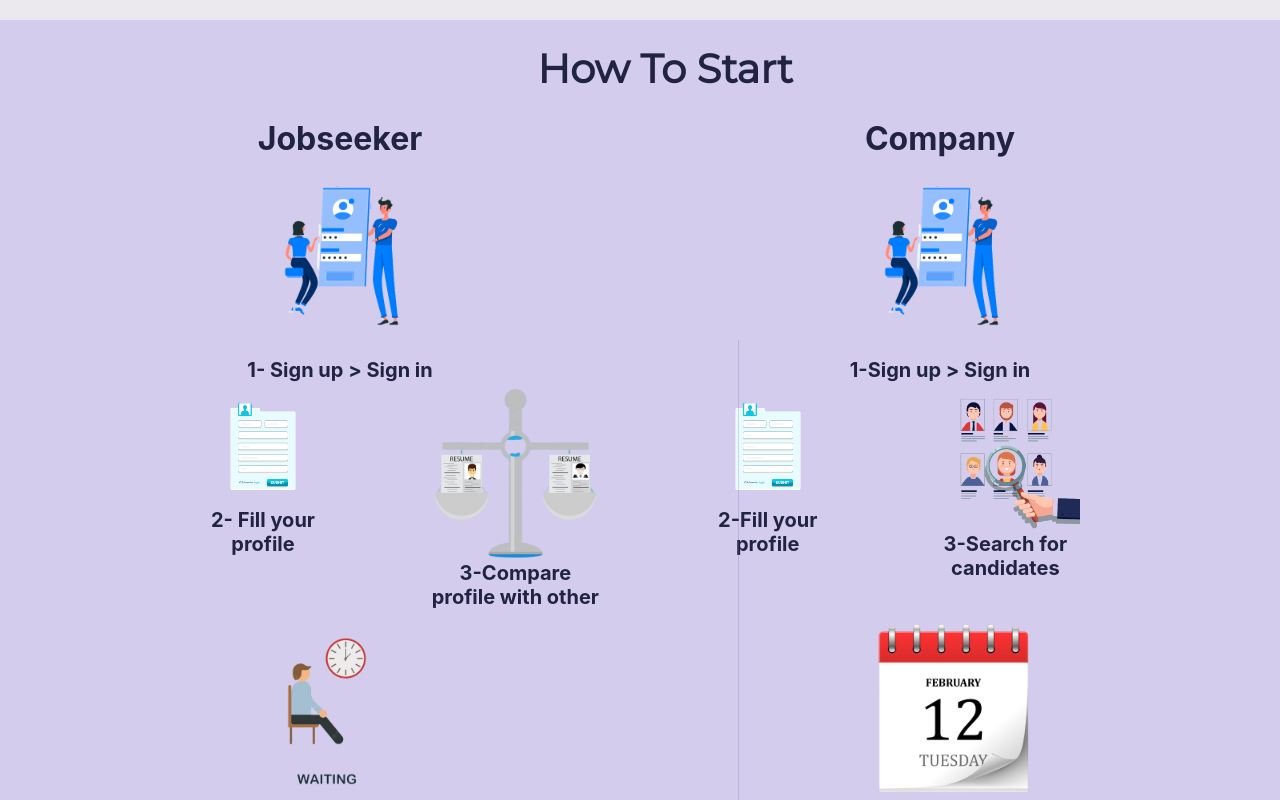
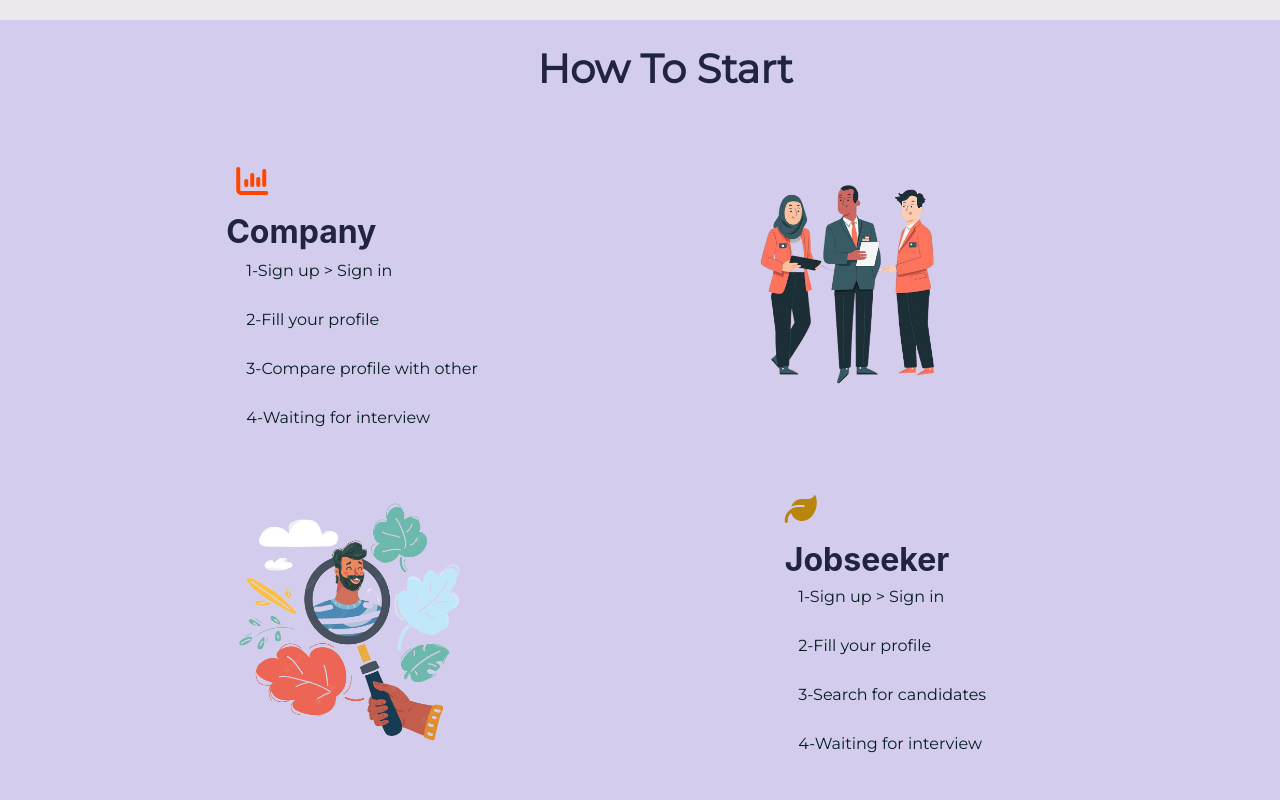
Before and after one commit to 401-Jobs/FE, a React (Create React App) app: page / in a window 1280 px wide. Shown: the part 1200-2000 px from the top of the page. Built offline with nearby package versions, Linux system fonts and the light colour scheme; a web font is replaced by a local one.

Commit message:
landing page edits

```diff
--- a/src/components/LandingPage/LandingPage.css
+++ b/src/components/LandingPage/LandingPage.css
@@ -20,9 +20,10 @@
     display: flex;
     flex-direction: column;
     align-items: center;
-    min-height: 560px;
-    padding: 100px 200px;
+    min-height: 300px;
+    /* padding: 100px 200px; */
     background: #d4ccec;
+
 }
 
 
--- /dev/null
+++ b/src/components/LandingPage/Section3.css
@@ -0,0 +1,10 @@
+.icon1{
+    color: darkgoldenrod !important;
+    padding-right: -50%;
+}
+
+.icons{
+    color: orangered !important;
+    margin-top: 40%;
+    margin-left: 10px !important;
+}
--- a/src/components/LandingPage/Section3.js
+++ b/src/components/LandingPage/Section3.js
@@ -6,11 +6,13 @@ import compare from "./assets/compare.png";
 import search from "./assets/search.png";
 import arrange from "./assets/arrange.png";
 import "./LandingPage.css";
-
+import './Section3.css'
+import company1 from './assets/IMAGE.png'
+import hiring from './assets/HIRING.png'
 const Section3 = () => {
   return (
     <>
-      <section>
+      {/* <section>
         <div style={{ display: "flex", gap: "400px" }}>
           <section
             style={{
@@ -120,7 +122,63 @@ const Section3 = () => {
 
           </section>
         </div>
-      </section>
+      </section> */}
+
+
+
+
+
+
+<div class=' py-5'>
+        <div class='container py-1'>
+          <div class='row align-items-center mb-5'>
+            <div class='col-lg-6 order-2 order-lg-1 ma' style={{marginTop:'-8%'}}>
+              <i class='fa fa-bar-chart fa-2x mb-3 text-primary icons'></i>
+              <h2 class='font-weight-light'>Company</h2>
+              <div style={{marginLeft:'5%',display:'flex',flexDirection:'column',gap:'10px',paddingTop:'2%'}}>
+                <p>1-Sign up &gt; Sign in</p>
+                <p>2-Fill your profile</p>
+                <p>3-Compare profile with other</p>
+                <p>4-Waiting for interview</p>
+              </div>
+            </div>
+            <div class='col-lg-5 px-5 mx-auto order-1 order-lg-2'>
+              <img
+                src={company1}
+                alt=''
+                class='img-fluid mb-4 mb-lg-0'
+
+              />
+            </div>
+          </div>
+
+
+
+
+
+
+          <div class='row ' style={{gap:'70px',display:'flex',justifyContent:'space-between'}}>
+            <div class='col-lg-5 px-5 mx-auto'>
+              <img
+                src={hiring}
+                alt=''
+                class='img-fluid mb-4 mb-lg-0'
+                style={{marginLeft:'-40px'}}
+              />
+            </div>
+            <div class='col-lg-6' style={{paddingLeft:'17%'}}>
+              <i class='fa fa-leaf fa-2x mb-3 text-primary icon1'></i>
+              <h2 class='font-weight-light'>Jobseeker</h2>
+              <div style={{marginLeft:'5%',display:'flex',flexDirection:'column',gap:'10px',paddingTop:'2%'}}>
+                <p>1-Sign up &gt; Sign in</p>
+                <p>2-Fill your profile</p>
+                <p>3-Search for candidates</p>
+                <p>4-Waiting for interview</p>
+              </div>
+            </div>
+          </div>
+        </div>
+      </div>
 
     </>
   );
```
Also changed, not shown: src/components/LandingPage/assets/HIRING.png (added), src/components/LandingPage/assets/IMAGE.png (added).
